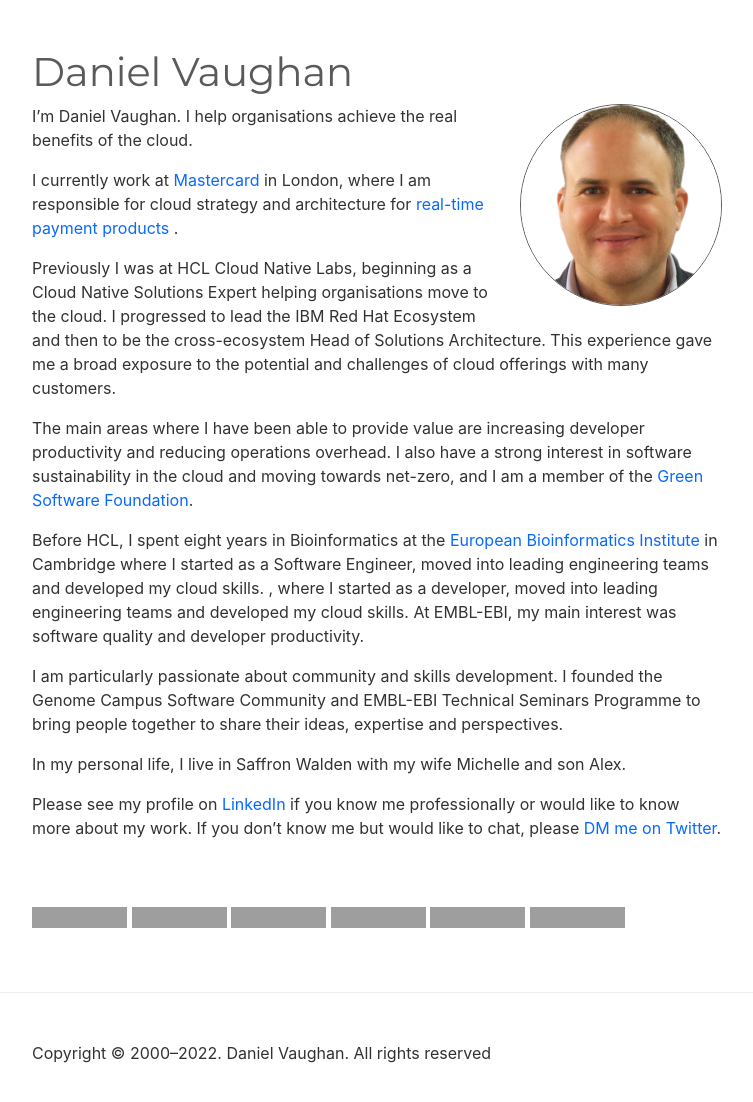
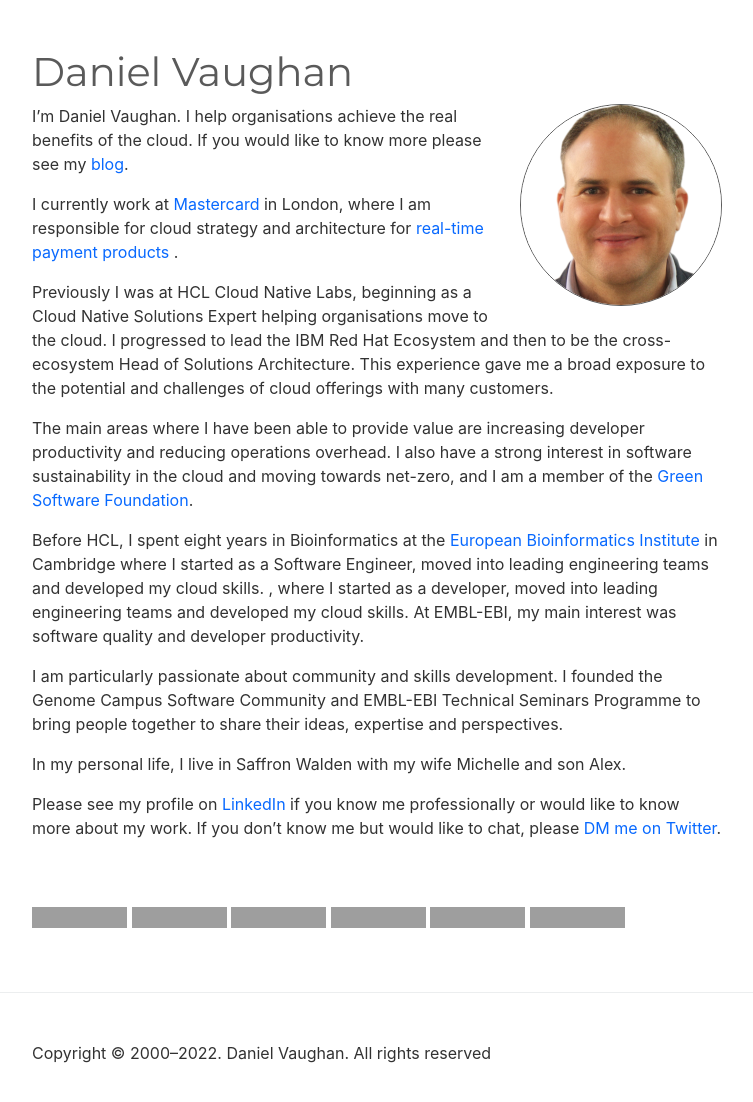
Before and after one commit to danielvaughan/danielvaughan.github.io, a Jekyll site: the page built from index.md, in a window 1280 px wide, cut to the strip 0-1129 px from the top of the page. Shown: the top 1102 px of the strip, without its empty margins (263-1016 px from the left). Built offline with Jekyll 4.4.1, drawn with Linux system fonts in a browser that asks for light colours; comment, search, counter and statistics services are not loaded; grey boxes are pictures that could not be loaded.

```diff
--- a/index.md
+++ b/index.md
@@ -4,7 +4,7 @@
 description: Daniel Vaughan is a cloud native solutions expert based in London, UK
 ---
 <img style="float: right; margin-left: 20px; border: 1px solid; border-radius: 50%; border-color: #5a5a5a;" src="img/daniel-vaughan.png" alt="Daniel Vaughan Photo">
-I’m Daniel Vaughan. I help organisations achieve the real benefits of the cloud.
+I’m Daniel Vaughan. I help organisations achieve the real benefits of the cloud. If you would like to know more please see my [blog](https://blog.danielvaughan.com).
 
 I currently work at [Mastercard](https://www.vocalink.com/){:target="_blank"} in London, where I am responsible for cloud strategy and architecture for [real-time payment products](https://b2b.mastercard.com/real-time-payments/){:target="_blank"} .
 
```
